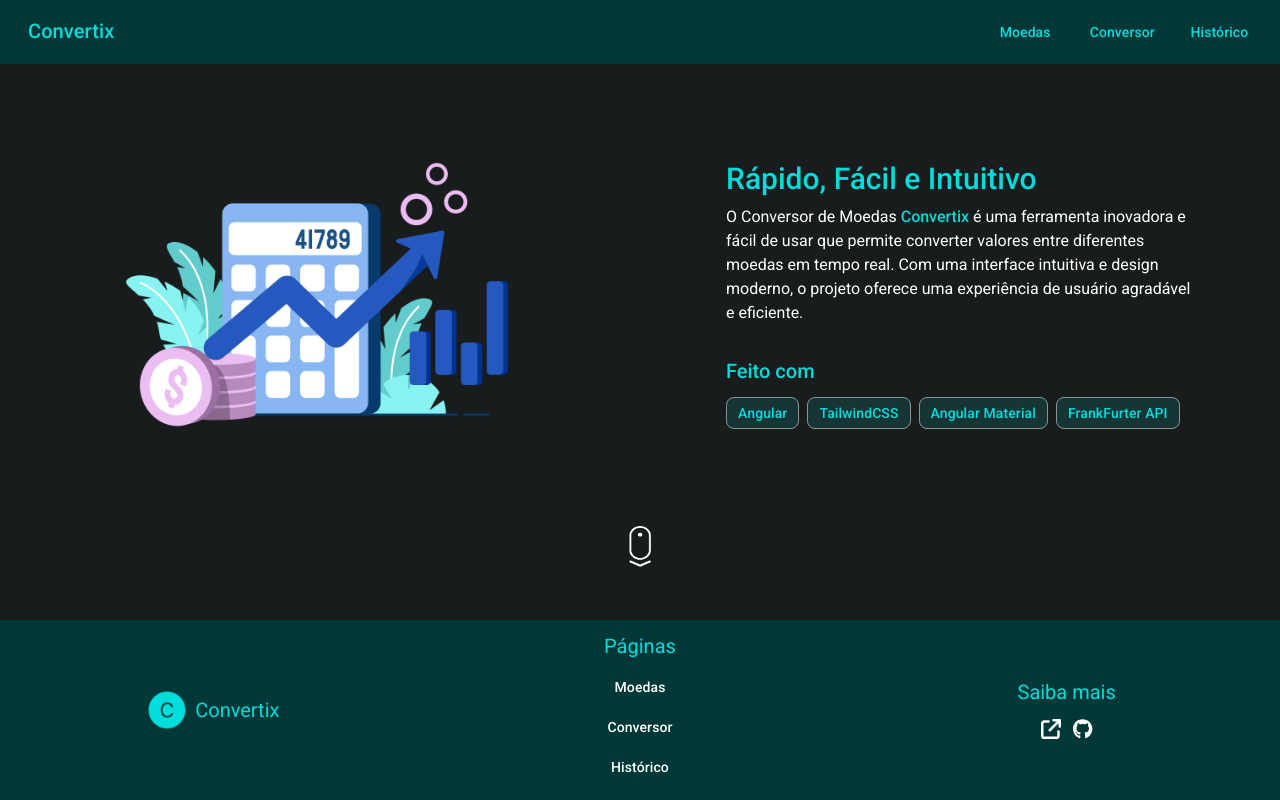
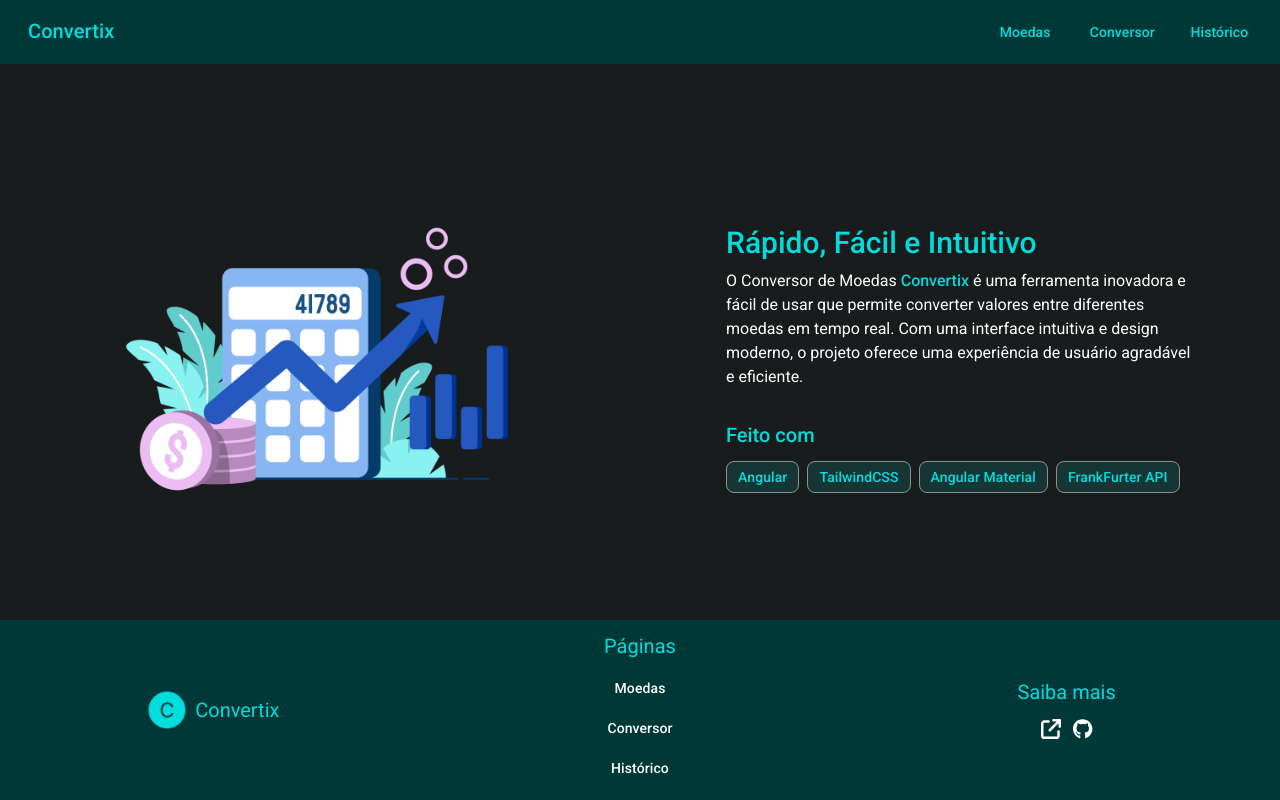
Before and after one commit to VictorJGB/convertix, an Angular app: page / in a window 1280 px wide. Built offline with nearby package versions, Linux system fonts and the light colour scheme.

Commit message:
fix: toolbar backdrop

```diff
--- a/src/app/components/toolbar/toolbar.component.html
+++ b/src/app/components/toolbar/toolbar.component.html
@@ -1,14 +1,20 @@
-<mat-sidenav-container class="sidenav-container">
-  <mat-sidenav #drawer class="sidenav" fixedInViewport>
-    <mat-toolbar class="place-items-center grid bg-primary">
-      <h1>Conversor</h1>
+<mat-sidenav-container
+  class="sidenav-container"
+  (backdropClick)="drawer.toggle()"
+  [hasBackdrop]="true"
+>
+  <mat-sidenav #drawer class="z-10 sidenav" fixedInViewport>
+    <mat-toolbar class="grid place-items-center">
+      <a mat-button routerLink="/" (click)="drawer.toggle()">
+        <span class="text-xl tex-primary-80">Convertix</span></a
+      >
     </mat-toolbar>
     <mat-nav-list>
-      <a mat-list-item routerLink="coins" (click)="drawer.toggle()">Listagem</a>
-      <a mat-list-item routerLink="converter" (click)="drawer.toggle()"
+      <a mat-list-item routerLink="/moedas" (click)="drawer.toggle()">Moedas</a>
+      <a mat-list-item routerLink="/conversor" (click)="drawer.toggle()"
         >Conversor</a
       >
-      <a mat-list-item routerLink="history" (click)="drawer.toggle()"
+      <a mat-list-item routerLink="/historico" (click)="drawer.toggle()"
         >Histórico</a
       >
     </mat-nav-list>
@@ -17,7 +23,7 @@
     <mat-toolbar color="primary">
       <a
         color="primary"
-        class="flex justify-center items-center"
+        class="flex items-center justify-center"
         mat-button
         routerLink="/"
       >
@@ -26,7 +32,7 @@
       </a>
       <span class="spacer"></span>
       <div
-        class="place-items-center gap-2 grid grid-cols-3"
+        class="grid grid-cols-3 gap-2 place-items-center"
         *ngIf="isUpMedium$ | async"
       >
         <a mat-button color="primary" routerLink="/moedas">Moedas</a>
--- a/src/app/pages/home-page/home-page.component.html
+++ b/src/app/pages/home-page/home-page.component.html
@@ -1,10 +1,8 @@
 <div
-  class="grid grid-cols-1 col-span-1 gap-3 grid-rows-[1fr_auto] row-span-1 py-4 lg:grid-cols-2 lg:grid-rows-[1fr_auto]"
+  class="grid grid-cols-1 col-span-1 grid-rows-2 row-span-1 gap-3 py-8 lg:py-4 lg:grid-cols-2 lg:grid-rows-1"
 >
   <!-- image -->
-  <div
-    class="grid col-span-1 row-start-1 lg:col-start-1 lg:row-start-1 place-items-center"
-  >
+  <div class="grid col-span-1 row-span-1 lg:col-start-1 place-items-center">
     <img
       class="w-1/2 lg:w-2/3"
       src="/assets/home/financial.png"
@@ -14,7 +12,7 @@
 
   <!-- info -->
   <div
-    class="flex flex-col items-center justify-center min-w-full col-span-1 row-start-2 gap-2 px-10 lg:row-start-1 lg:col-start-2 lg:items-start lg:px-20"
+    class="flex flex-col items-center justify-center min-w-full col-span-1 row-span-2 gap-2 px-10 lg:row-span-1 lg:col-start-2 lg:items-start lg:px-20"
   >
     <h1 class="text-2xl font-medium lg:text-3xl text-primary-80">
       Rápido, Fácil e Intuitivo
@@ -47,12 +45,4 @@
       </div>
     </div>
   </div>
-
-  <div class="grid col-span-1 row-span-1 lg:col-span-2 place-items-center">
-    <img
-      class="w-14 lg:w-16"
-      src="/assets/home/mouse-scroll-down.gif"
-      alt="scroll down gif"
-    />
-  </div>
 </div>
--- a/src/styles.scss
+++ b/src/styles.scss
@@ -58,4 +58,9 @@ body {
 
     --mdc-chip-label-text-color: #{mat.get-theme-color($theme, primary, 80)};
   }
+
+  // drawer backdrop
+  .mat-drawer-backdrop {
+    position: fixed !important;
+  }
 }
```
